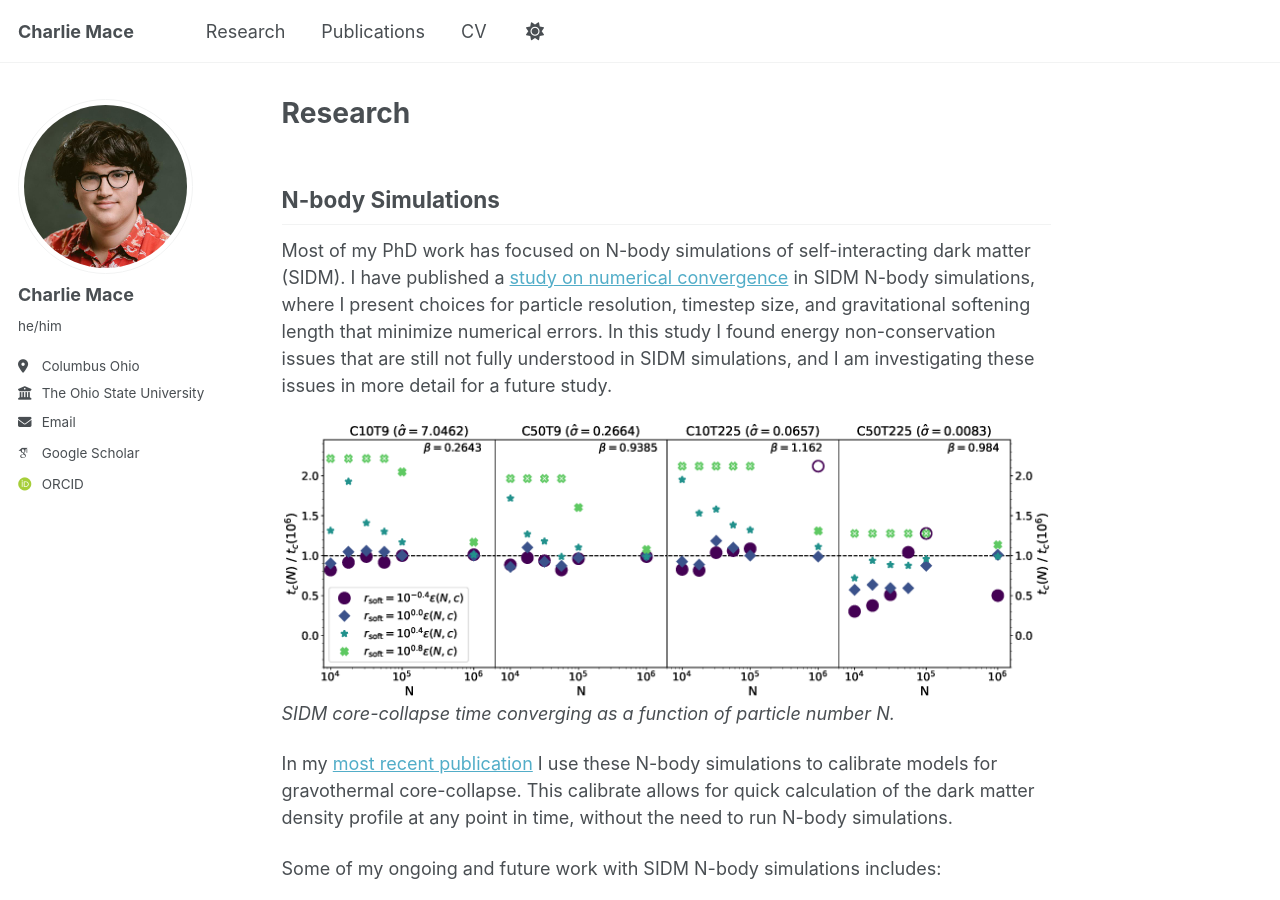
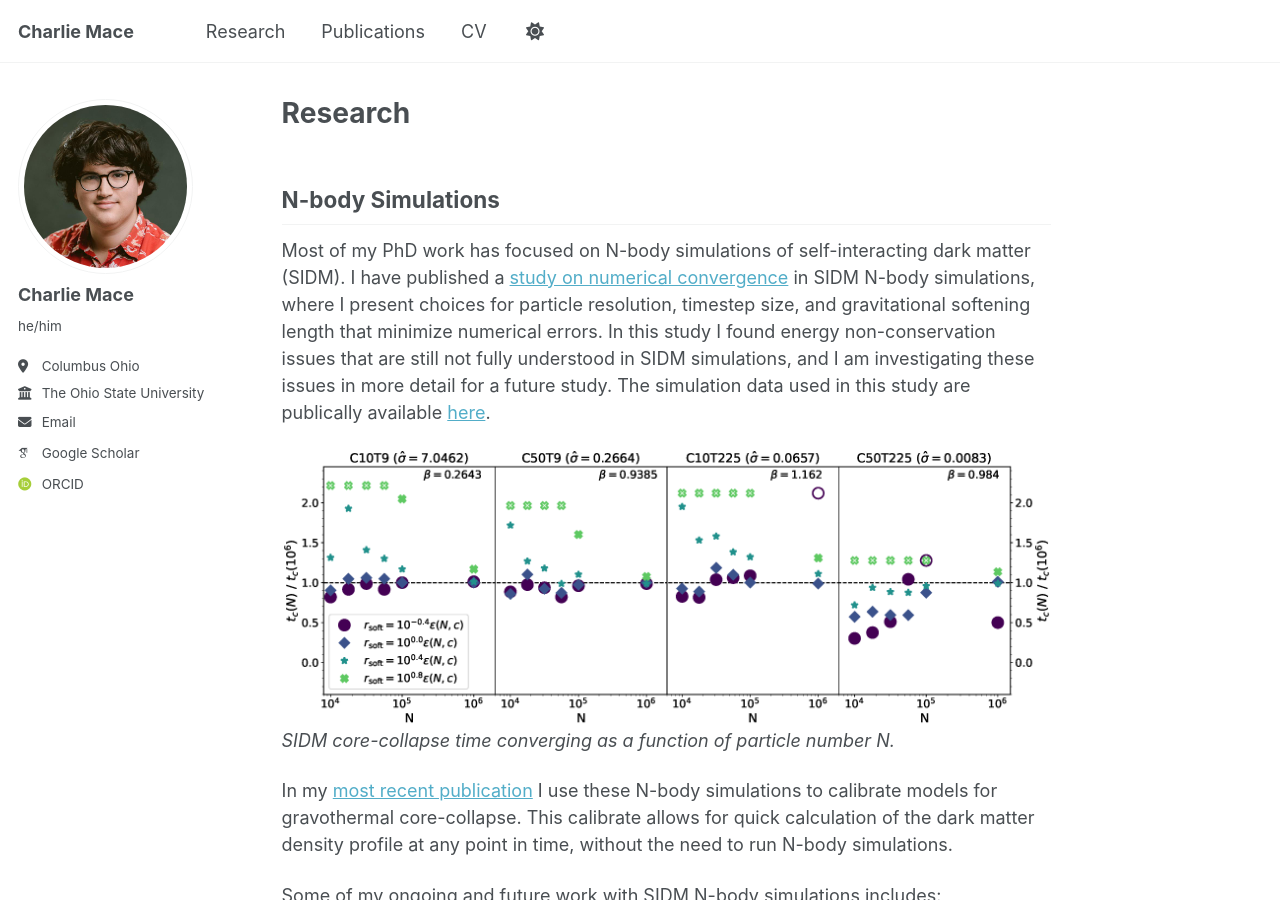
Before and after one commit to cmace98/cmace98.github.io, a Jekyll site: the page built from _pages/research.md, in a window 1280 px wide and 900 px high. Built offline with Jekyll 4.4.1, drawn with Linux system fonts in a browser that asks for light colours; some web fonts are replaced.

Commit message:
added DRYAD link

```diff
--- a/_pages/research.md
+++ b/_pages/research.md
@@ -9,7 +9,7 @@ author_profile: true
 
 ## N-body Simulations
 
-Most of my PhD work has focused on N-body simulations of self-interacting dark matter (SIDM). I have published a [study on numerical convergence](https://journals.aps.org/prd/abstract/10.1103/PhysRevD.110.123024) in SIDM N-body simulations, where I present choices for particle resolution, timestep size, and gravitational softening length that minimize numerical errors. In this study I found energy non-conservation issues that are still not fully understood in SIDM simulations, and I am investigating these issues in more detail for a future study.
+Most of my PhD work has focused on N-body simulations of self-interacting dark matter (SIDM). I have published a [study on numerical convergence](https://journals.aps.org/prd/abstract/10.1103/PhysRevD.110.123024) in SIDM N-body simulations, where I present choices for particle resolution, timestep size, and gravitational softening length that minimize numerical errors. In this study I found energy non-conservation issues that are still not fully understood in SIDM simulations, and I am investigating these issues in more detail for a future study. The simulation data used in this study are publically available [here](https://datadryad.org/dataset/doi:10.5061/dryad.cvdncjtb0).
 
 ![A 4 panel figure showing collapse time convergence as a function of numerical resolution.](https://cmace98.github.io/images/tc_convergence.png)
 *SIDM core-collapse time converging as a function of particle number N.*
```
